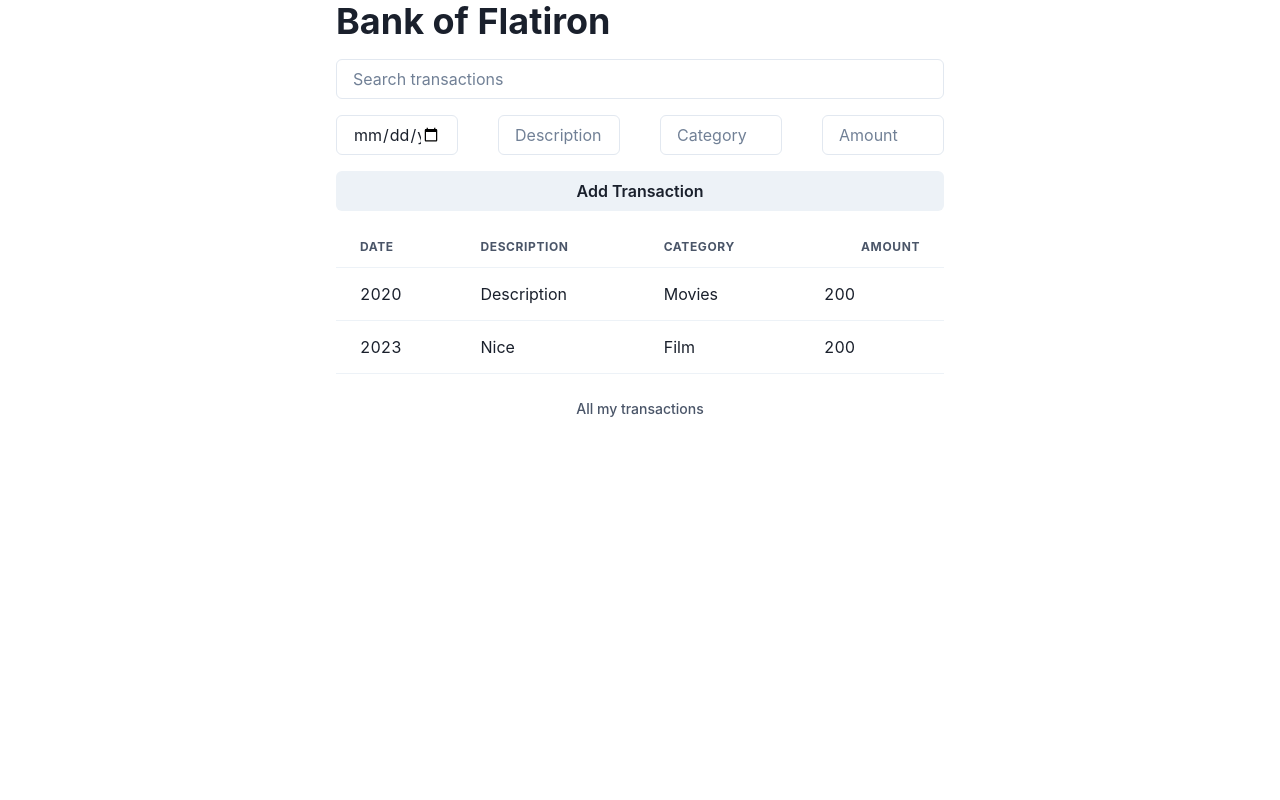
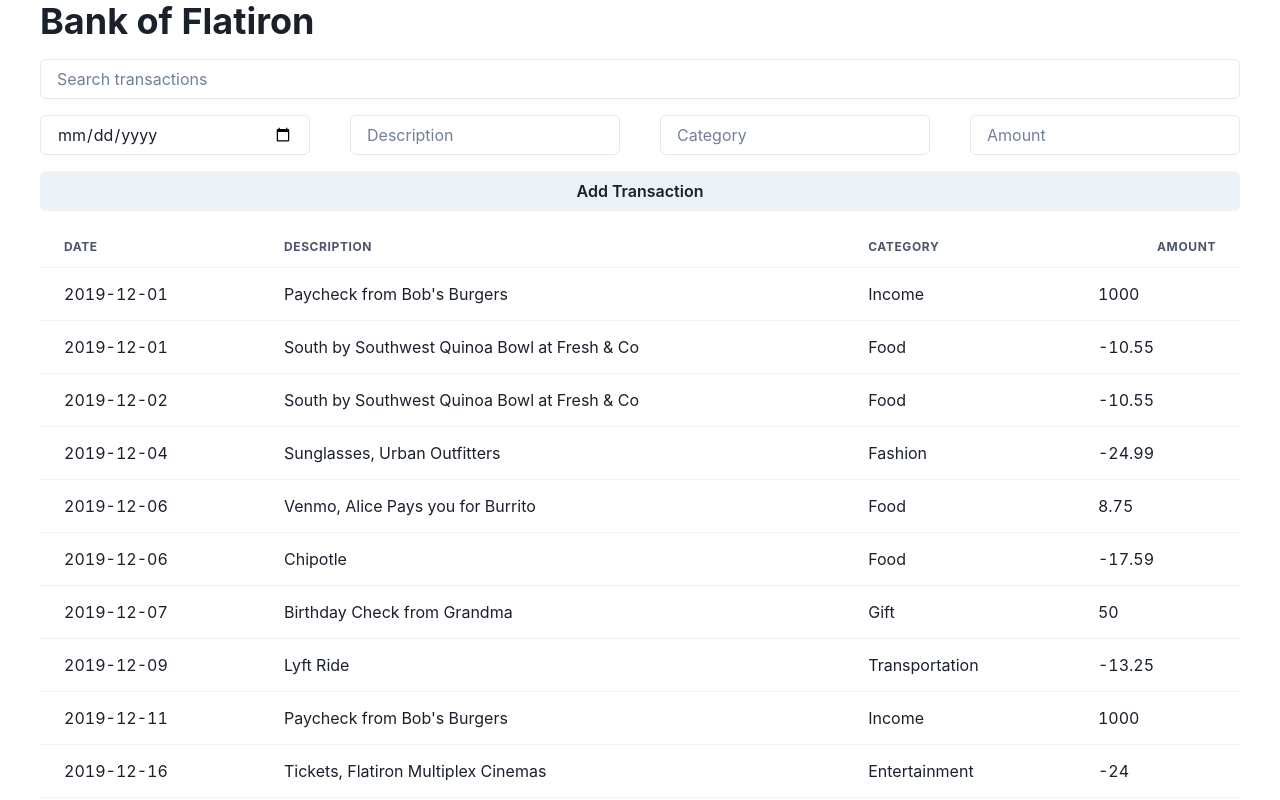
Before and after one commit to NellieMK65/phase-2-code-challenge-1, a React (Vite) app: page / in a window 1280 px wide. Shown: the top 800 px of the page. Built offline with nearby package versions, Linux system fonts and the light colour scheme; data requests are answered from the project's data file.

Commit message:
fetch and display transactions

```diff
--- a/src/App.jsx
+++ b/src/App.jsx
@@ -1,12 +1,24 @@
-import { Container, Heading, VStack } from '@chakra-ui/react';
+import { useEffect, useState } from 'react';
+import { Box, Container, Heading, VStack } from '@chakra-ui/react';
 
 import SearchInput from './components/SearchInput';
 import AddTransactionForm from './components/AddTransactionForm';
 import TransactionTable from './components/TransactionTable';
 
+const BASE_URL = 'http://localhost:8001/transactions';
+
 function App() {
+	const [transactions, setTransactions] = useState([]);
+
+	useEffect(() => {
+		fetch(BASE_URL)
+			.then((res) => res.json())
+			.then((transactions) => setTransactions(transactions))
+			.catch((err) => console.log(err));
+	}, []);
+
 	return (
-		<Container maxW="container.sm">
+		<Box mx={10}>
 			<VStack spacing={4} align="stretch">
 				<Heading colorScheme="purple">Bank of Flatiron</Heading>
 
@@ -14,9 +26,9 @@
 
 				<AddTransactionForm />
 
-				<TransactionTable />
+				<TransactionTable transactions={transactions} />
 			</VStack>
-		</Container>
+		</Box>
 	);
 }
 
--- a/src/components/TransactionTable.jsx
+++ b/src/components/TransactionTable.jsx
@@ -10,7 +10,7 @@
 } from '@chakra-ui/react';
 import TransactionItem from './TransactionItem';
 
-const TransactionTable = () => {
+const TransactionTable = ({ transactions }) => {
 	return (
 		<TableContainer>
 			<Table variant="simple">
@@ -26,19 +26,12 @@
 				</Thead>
 
 				<Tbody>
-					<Tr>
-						<Td>2020</Td>
-						<Td>Description</Td>
-						<Td>Movies</Td>
-						<Td>200</Td>
-					</Tr>
-
-					<TransactionItem
-						date={'2023'}
-						description={'Nice'}
-						category={'Film'}
-						amount={200}
-					/>
+					{transactions.map((transaction) => (
+						<TransactionItem
+							key={transaction.id}
+							{...transaction}
+						/>
+					))}
 				</Tbody>
 			</Table>
 		</TableContainer>
```
